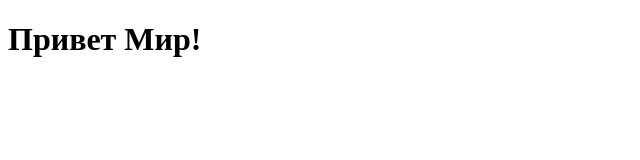
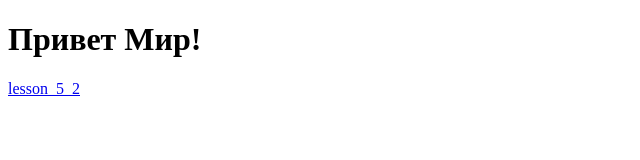
Before and after one commit to FFFFFFF13/FFFFFFF13.github.io, a plain HTML site: page index.html in a window 1280 px wide. Shown: the full height of the page, 0-640 px from the left. Drawn offline with Linux system fonts and the light colour scheme.

Commit message:
Update index.html

```diff
--- a/index.html
+++ b/index.html
@@ -7,5 +7,6 @@
 </head>
 <body>
     <h1>Привет Мир!</h1>
+    <a href='lesson_5_2.html'>lesson_5_2</a>
 </body>
 </html>
```
